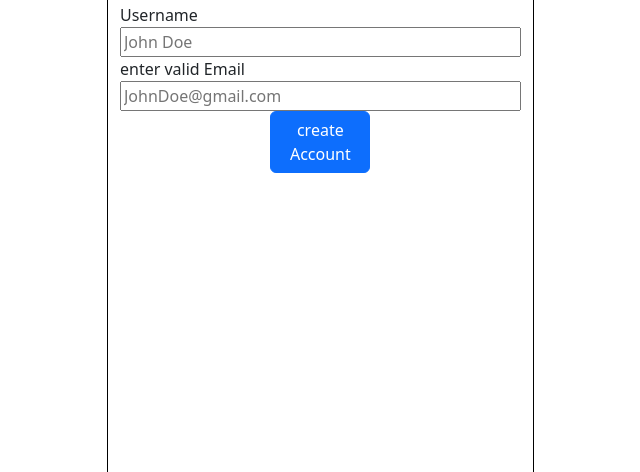
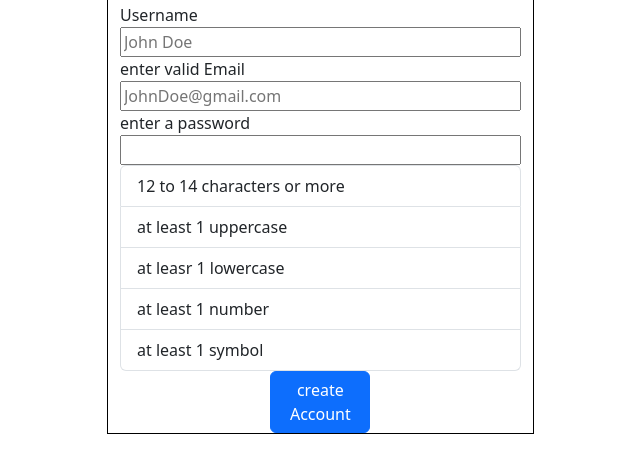
Before and after one commit to GavinEscanilla/Create-account-, a plain HTML site: page index.html in a window 1280 px wide. Shown: the part 54-526 px from the top of the page, without its empty margins (320-960 px from the left). Drawn offline with nearby package versions, Linux system fonts and the light colour scheme.

Commit message:
added password input
and to check if the password has the requirements to pass for a valid password

```diff
--- a/index.html
+++ b/index.html
@@ -20,7 +20,7 @@ href="styles.css"
     <div class="modal-body">
         <div class="container-fluid">
     <div class="row" id="border">
-<div id="form" class="col-xl-4 h-75 mx-auto">
+<div id="form" class="col-xl-4  mx-auto">
     <h1 id="title">Create an account</h1>
 <label>Username</label>
 <div id="name-container" >
@@ -30,7 +30,20 @@ href="styles.css"
 <div id="email-container">
     <input type="email" id="email" class="col-xl-12" placeholder="JohnDoe@gmail.com"/>
 </div>
+<div id="password-container">
+    <label>enter a password</label>
+    <input type="password" id="password" class="col-xl-12"/>
+    <ul class="list-group">
+        <li class="list-group-item" id="characters">12 to 14 characters or more </li>
+        <li class="list-group-item" id="uppercase">at least 1 uppercase</li>
+        <li class="list-group-item" id="lowercase">at leasr 1 lowercase</li>
+        <li class="list-group-item" id="number">at least 1 number</li>
+        <li class="list-group-item" id="symbol">at least 1 symbol</li>
+      </ul>
+</div>
+<div id="newpassword">
 
+</div>
 <button class="btn btn-block btn-primary col-xl-3 mx-auto
 " id="submit">create Account</button>
 </div>
--- a/script.js
+++ b/script.js
@@ -30,5 +30,11 @@ if(/^\w+([\.-]?\w+)*@\w+([\.-]?\w+)*(\.\w{2,3})+$/.test($("#email").val())){
    $("#email-container > .fa-check").remove();
    $("#email-container").addClass('animate__animated animate__shakeX');
          }
+         if(/^(?=.*[A-Z])(?=.*[a-z])(?=.*\d)(?=.*[!@#$%^&*])[A-Za-z\d!@#$%^&*]{12,}$/.test($("#password").val())){
+            if($('#characters > .fa-check').length === 0){
+               $('#characters').append(check);
+               $('#characters > .fa-check').addClass('animate__animated animate__fadeIn ');
+         }
+         }
       });
    });
```
